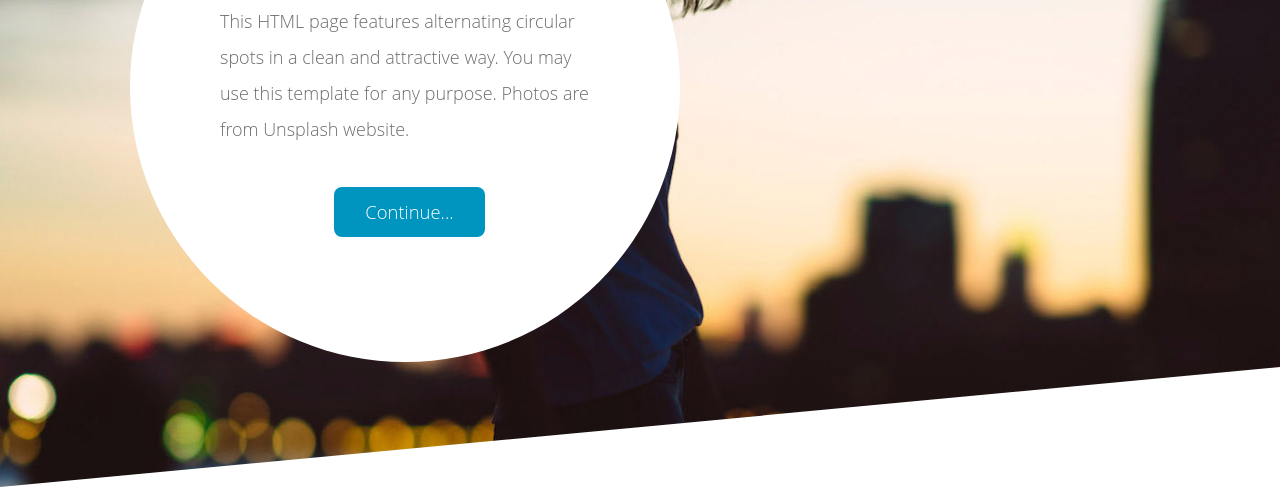
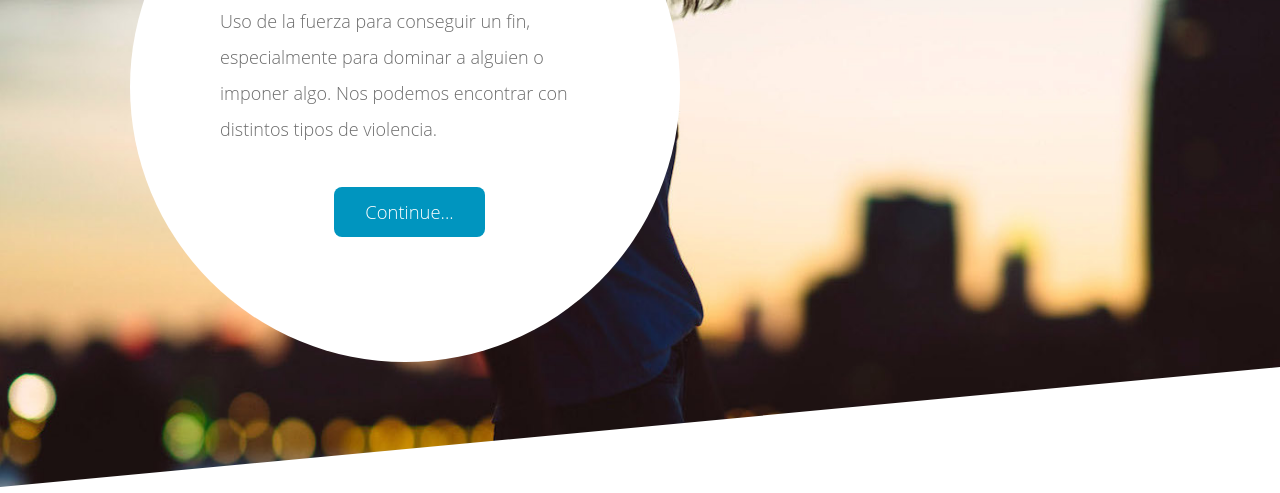
Before and after one commit to abriljanesar1/VIOLENCIA, a plain HTML site: page index.html in a window 1280 px wide. Shown: the part 263-756 px from the top of the page. Drawn offline with Linux system fonts and the light colour scheme.

Commit message:
Update index.html

```diff
--- a/index.html
+++ b/index.html
@@ -28,7 +28,7 @@
                                 <h1 class="tm-site-title">Violencia</h1>
 
                             </header>
-                            <p>This HTML page features alternating circular spots in a clean and attractive way. You may use this template for any purpose. Photos are from Unsplash website.</p>
+                            <p>Uso de la fuerza para conseguir un fin, especialmente para dominar a alguien o imponer algo. Nos podemos encontrar con distintos tipos de violencia.</p>
                             <p class="text-center mt-4 mb-0">
                                 <a data-scroll href="#tm-section-2" class="btn tm-btn-secondary">Continue...</a>
                             </p>
```
